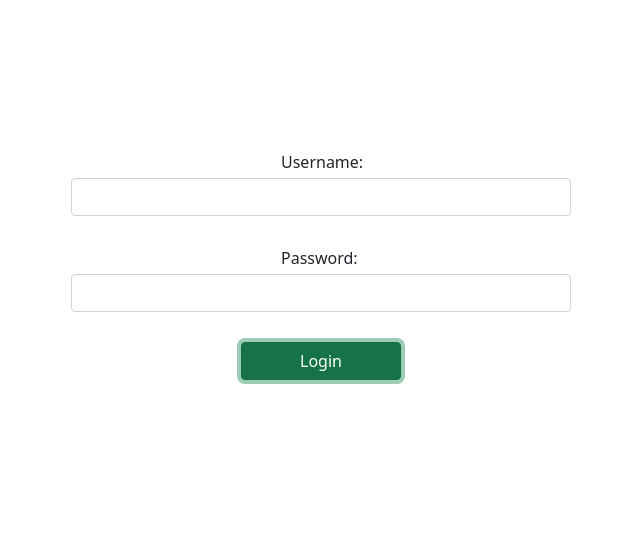
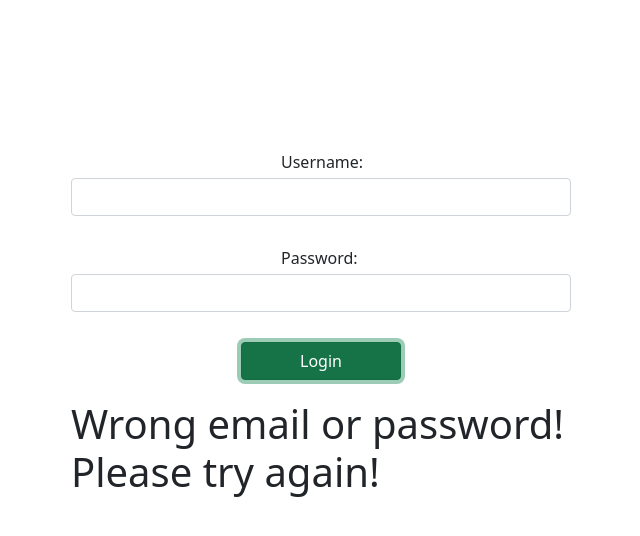
Before and after one commit to danilopetrovic99/iteh-react-domaci, a React (Create React App) app: page / in a window 1280 px wide. Both pictures are taken after a click on the button "Login". Shown: the top 536 px of the page, without its empty margins (609-1249 px from the left). Built offline with nearby package versions, Linux system fonts and the light colour scheme.

Commit message:
Funkcija prijaviSe(username,password) u FormaPrijaviSe.js

```diff
--- a/src/components/FormaPrijaviSe.js
+++ b/src/components/FormaPrijaviSe.js
@@ -5,6 +5,7 @@ function FormaPrijaviSe(props) {
 
     var users = props.users;
 
+    const [tekst_login, setTekst] = useState('');
     const [username, setUsername] = useState();
     const [password, setPassword] = useState();
 
@@ -16,6 +17,18 @@ function FormaPrijaviSe(props) {
         setPassword(e.target.value)
     }
 
+    function prijaviSe(username, password) {
+        for (let i = 0; i < users.length; i++) {
+            if (users[i].username === username && users[i].password === password) {
+                setTekst(<h1>You succcessfully logged in!</h1>)
+                return;
+            }
+            else {
+                setTekst(<h1>Wrong email or password! Please try again!</h1>)
+                return;
+            }
+        }
+    }
 
     return (
         <div className="formaprijavise_div">
@@ -29,9 +42,10 @@ function FormaPrijaviSe(props) {
                         <label>Password: </label>
                         <input type={'password'} className="form-control mt-1 mb-2" value={password} onChange={handlePassword} />
                     </div>
-                    <button type="button" className='btn btn-success' id='btn_log' >Login</button>
+                    <button type="button" onClick={() => prijaviSe(username, password)} className='btn btn-success' id='btn_log' >Login</button>
                 </form>
             </div>
+            <div id='tekst_login'>{tekst_login}</div>
         </div >
     );
 }
--- a/src/components/PrijaviSe.js
+++ b/src/components/PrijaviSe.js
@@ -3,7 +3,7 @@ import FormaPrijaviSe from './FormaPrijaviSe'
 function PrijaviSe() {
 
     const users = [
-        { username: 'nidza12', password: 'n123', name: 'Stefan' },
+        { username: 'nidza12', password: 'n123', name: 'Nikola' },
         { username: 'ninx99', password: 'xn131', name: 'Nina' },
         { username: 'beki01', password: 'bk22', name: 'Bojana' },
         { username: 'lakiii', password: 'l011', name: 'Lazar' },
--- a/src/index.css
+++ b/src/index.css
@@ -30,3 +30,8 @@ label {
 .polja {
   margin-bottom: 30px;
 }
+
+#tekst_login {
+  margin-top: 20px;
+  margin-left: 680px;
+}
```
